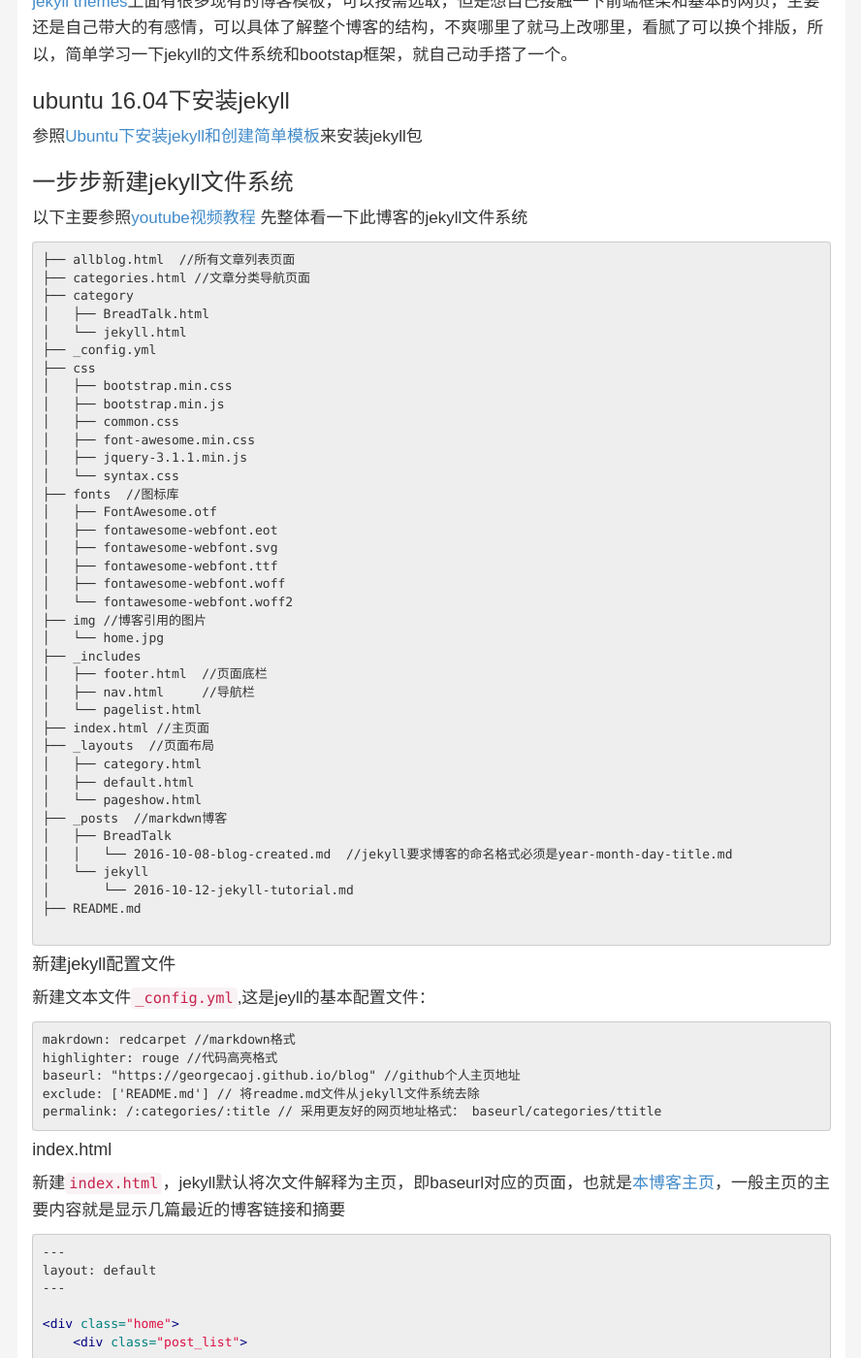
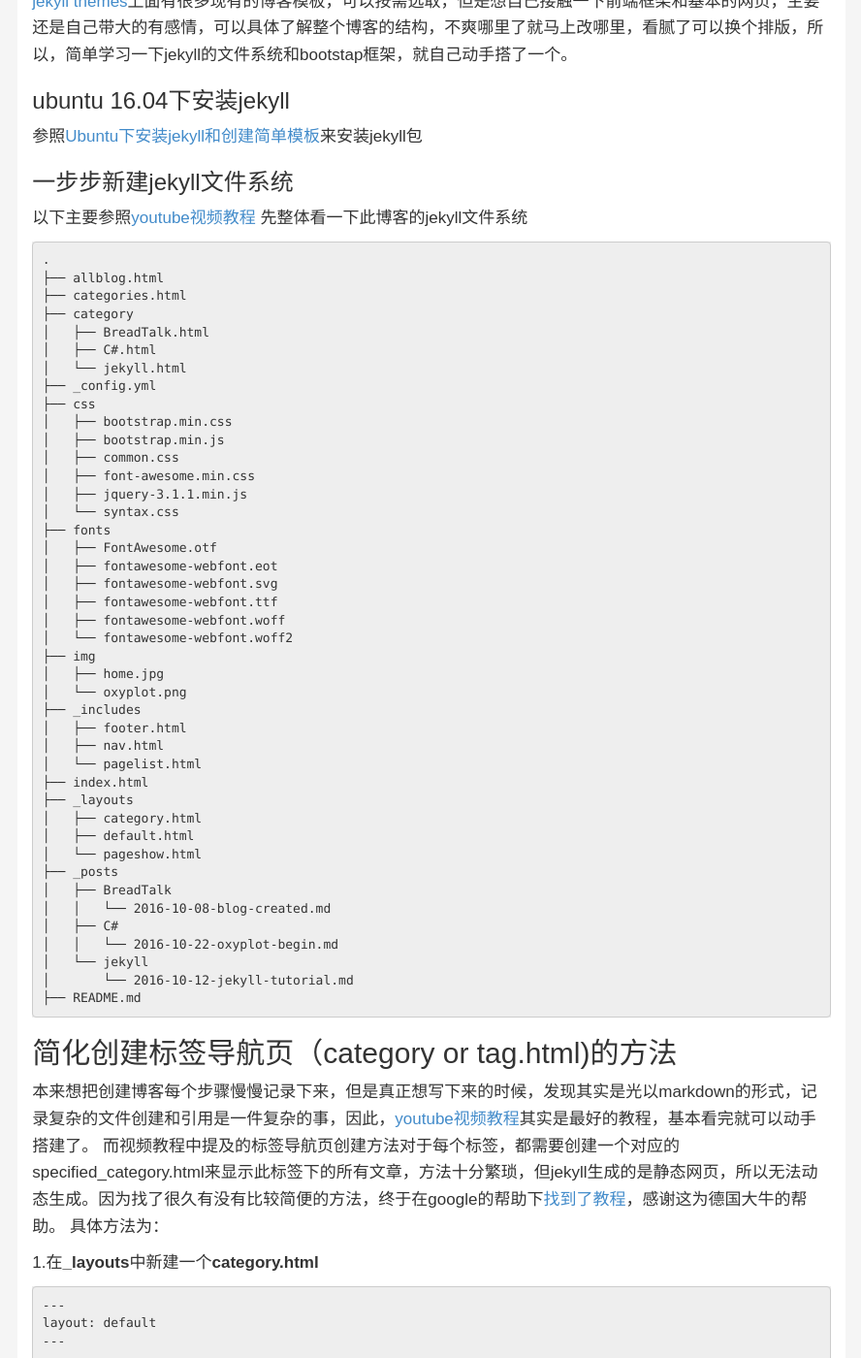
Before and after one commit to GeorgeCaoJ/blog, a Jekyll site: the page built from _posts/jekyll/2016-10-12-jekyll-tutorial.md, in a window 1280 px wide and 1400 px high, scrolled down 941 px. Shown: the whole window at 97% size, without its empty margins (195-1083 px from the left). Built offline with Jekyll 4.4.1, drawn with Linux system fonts in a browser that asks for light colours; Markdown is read by kramdown in place of the engine named in the settings; some of the changed text lies outside the part shown.

Commit message:
update oxyplot blog and jekyll blog

````diff
--- a/_posts/jekyll/2016-10-12-jekyll-tutorial.md
+++ b/_posts/jekyll/2016-10-12-jekyll-tutorial.md
@@ -1,8 +1,8 @@
 ---
 layout: pageshow
 category: jekyll
-title: 手把手jekyll自建博客
-description: 总结一步步使用jekyll搭建个人github主页作为个人博客
+title: jekyll自建博客，简化创建category(tag)页
+description: jekyll博客category（tag）标签页的简化创建
 ---
 
 ## jekyll参考教程
@@ -30,10 +30,12 @@
 先整体看一下此博客的jekyll文件系统
 
 ```
-├── allblog.html  //所有文章列表页面
-├── categories.html //文章分类导航页面
+.
+├── allblog.html
+├── categories.html
 ├── category
 │   ├── BreadTalk.html
+│   ├── C#.html
 │   └── jekyll.html
 ├── _config.yml
 ├── css
@@ -43,62 +45,71 @@
 │   ├── font-awesome.min.css
 │   ├── jquery-3.1.1.min.js
 │   └── syntax.css
-├── fonts  //图标库
+├── fonts
 │   ├── FontAwesome.otf
 │   ├── fontawesome-webfont.eot
 │   ├── fontawesome-webfont.svg
 │   ├── fontawesome-webfont.ttf
 │   ├── fontawesome-webfont.woff
 │   └── fontawesome-webfont.woff2
-├── img //博客引用的图片
-│   └── home.jpg
+├── img
+│   ├── home.jpg
+│   └── oxyplot.png
 ├── _includes
-│   ├── footer.html  //页面底栏
-│   ├── nav.html     //导航栏
+│   ├── footer.html
+│   ├── nav.html
 │   └── pagelist.html
-├── index.html //主页面
-├── _layouts  //页面布局
+├── index.html
+├── _layouts
 │   ├── category.html
 │   ├── default.html
 │   └── pageshow.html
-├── _posts  //markdwn博客
+├── _posts
 │   ├── BreadTalk
-│   │   └── 2016-10-08-blog-created.md  //jekyll要求博客的命名格式必须是year-month-day-title.md
+│   │   └── 2016-10-08-blog-created.md
+│   ├── C#
+│   │   └── 2016-10-22-oxyplot-begin.md
 │   └── jekyll
 │       └── 2016-10-12-jekyll-tutorial.md
 ├── README.md
-
 ```
 
-#### 新建jekyll配置文件
+## 简化创建标签导航页（category or tag.html)的方法
 
-新建文本文件`_config.yml`,这是jeyll的基本配置文件：
+本来想把创建博客每个步骤慢慢记录下来，但是真正想写下来的时候，发现其实是光以markdown的形式，记录复杂的文件创建和引用是一件复杂的事，因此，[youtube视频教程](https://www.youtube.com/watch?v=ra8r2VymK3c&index=7&list=PLWjCJDeWfDdfVEcLGAfdJn_HXyM4Y7_k-)其实是最好的教程，基本看完就可以动手搭建了。
+而视频教程中提及的标签导航页创建方法对于每个标签，都需要创建一个对应的specified_category.html来显示此标签下的所有文章，方法十分繁琐，但jekyll生成的是静态网页，所以无法动态生成。因为找了很久有没有比较简便的方法，终于在google的帮助下[找到了教程](https://christianspecht.de/2014/10/25/separate-pages-per-tag-category-with-jekyll-without-plugins/)，感谢这为德国大牛的帮助。
+具体方法为：
 
+1.在**_layouts**中新建一个**category.html**
 ```
-makrdown: redcarpet //markdown格式
-highlighter: rouge //代码高亮格式
-baseurl: "https://georgecaoj.github.io/blog" //github个人主页地址
-exclude: ['README.md'] // 将readme.md文件从jekyll文件系统去除
-permalink: /:categories/:title // 采用更友好的网页地址格式： baseurl/categories/ttitle
-```
-
-#### index.html
-
-新建`index.html`，jekyll默认将次文件解释为主页，即baseurl对应的页面，也就是[本博客主页](https://georgecaoj.github.io/blog)，一般主页的主要内容就是显示几篇最近的博客链接和摘要
-
-```html
 ---
 layout: default
 ---
 
-<div class="home">
-    <div class="post_list">
-        {% for post in site.posts limit: 5 %}
-            {% include pagelist.html %}
-        {% endfor %}
-    </div>
-</div>
+	{% for post in site.categories[page.category] %}
+		{% include pagelist.html %}
+    {% endfor %}
+```
+新建一个layout，以后所有的specified_catgegoty.html都引用这个category.html
+
+2.新建一个category文件夹，在文件夹中创建specified_catgegoty.html
 
 ```
+├── category
+│   ├── BreadTalk.html
+│   ├── C#.html
+│   └── jekyll.html
+```
 
-jekyll采用了`Liquid`模板系统，每个html页面的头必须包含`---`信息，其中的`layout: default`引用了文件夹`_layouts`中的`default.html`模板
+而每个specified_catgegoty.html中，只需要引用**category.html**，如jekyll.html如下：
+
+```
+---
+layout: category
+category: jekyll
+---
+```
+
+每次要使用新的标签时，只需要在category文件夹中，新建对应的specified_catgegoty.html，只需要包含*layout*和*category*信息即可，便可以在写新博客中直接使用对应的category标签。
+
+这种方法依然要为每个标签创建独立的html文件，但是从将重复的代码提出来放进**category.html**来简化每次创建新的标签。
--- /dev/null
+++ b/category/C#.html
@@ -0,0 +1,4 @@
+---
+layout: category
+category: C#
+---
````
Also changed, not shown: _posts/C#/2016-10-22-oxyplot-begin.md (added, +171 -0 lines), img/oxyplot.png (added).
